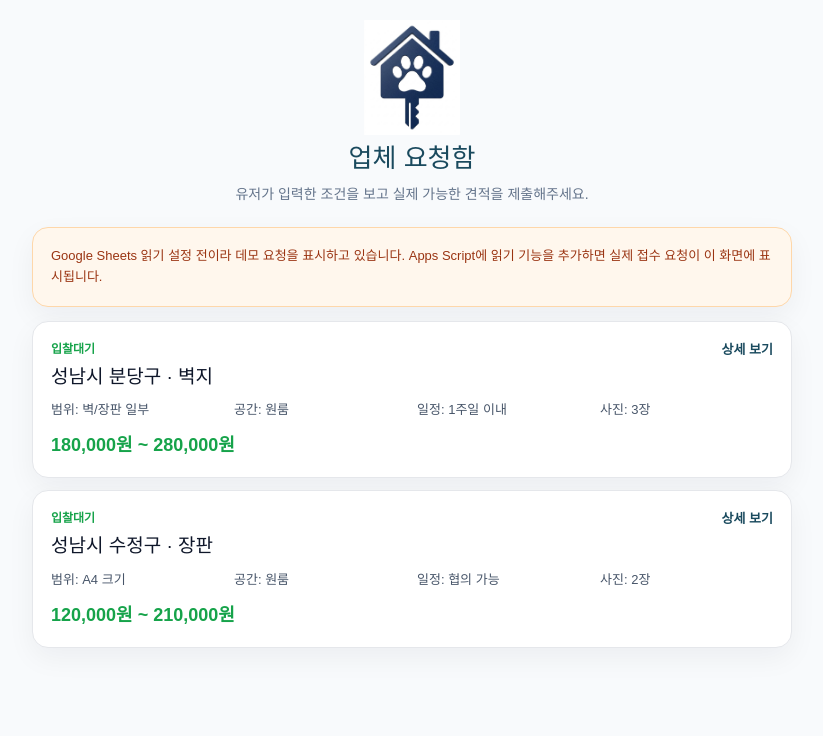
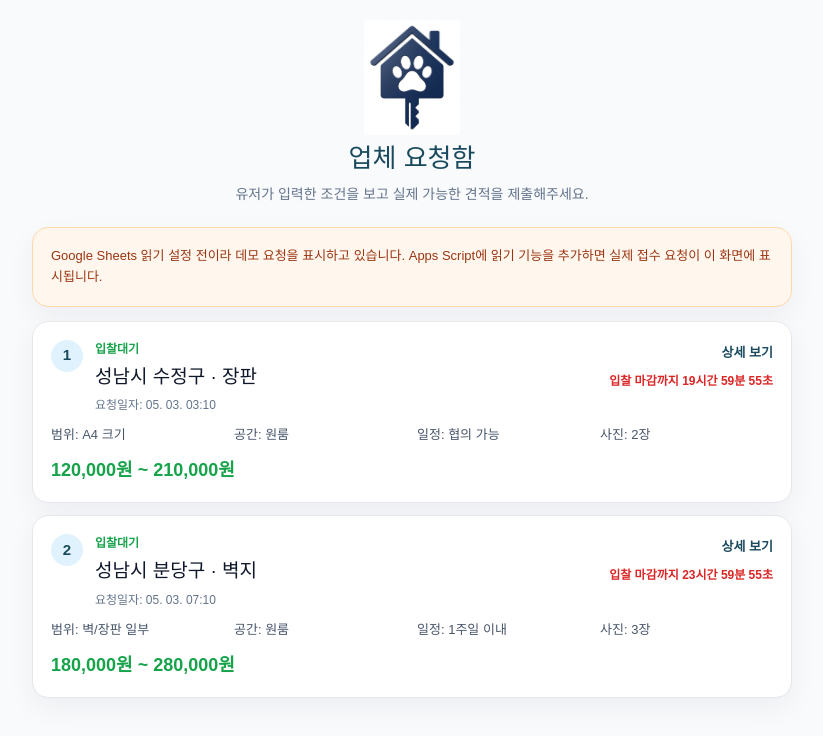
Before and after one commit to petroom-maker/petroom-app, a Next.js app: page /contractor/requests in a window 1280 px wide. Shown: the top 736 px of the page, without its empty margins (228-1051 px from the left). Built offline with nearby package versions, Linux system fonts and the light colour scheme.

Commit message:
Prioritize contractor requests by received time

```diff
--- a/app/contractor/requests/page.tsx
+++ b/app/contractor/requests/page.tsx
@@ -5,11 +5,55 @@ import { useEffect, useState } from 'react';
 import type { RequestRecord } from '@/lib/petroom-data';
 
 const formatWon = (value: number) => `${value.toLocaleString('ko-KR')}원`;
+const bidWindowMs = 1000 * 60 * 60 * 24;
+
+const getCreatedTime = (request: RequestRecord) => {
+  const time = new Date(request.created_at).getTime();
+
+  return Number.isFinite(time) ? time : 0;
+};
+
+const formatRequestDate = (value: string) => {
+  const date = new Date(value);
+
+  if (!Number.isFinite(date.getTime())) {
+    return '요청일시 확인 필요';
+  }
+
+  return new Intl.DateTimeFormat('ko-KR', {
+    month: '2-digit',
+    day: '2-digit',
+    hour: '2-digit',
+    minute: '2-digit',
+    hour12: false,
+  }).format(date);
+};
+
+const formatRemainingTime = (createdAt: string, now: number) => {
+  const createdTime = new Date(createdAt).getTime();
+
+  if (!Number.isFinite(createdTime)) {
+    return '시간 확인 필요';
+  }
+
+  const remainingMs = createdTime + bidWindowMs - now;
+
+  if (remainingMs <= 0) {
+    return '마감';
+  }
+
+  const hours = Math.floor(remainingMs / (1000 * 60 * 60));
+  const minutes = Math.floor((remainingMs % (1000 * 60 * 60)) / (1000 * 60));
+  const seconds = Math.floor((remainingMs % (1000 * 60)) / 1000);
+
+  return `${hours}시간 ${minutes}분 ${seconds.toString().padStart(2, '0')}초`;
+};
 
 export default function ContractorRequestsPage() {
   const [requests, setRequests] = useState<RequestRecord[]>([]);
   const [source, setSource] = useState('');
   const [isLoading, setIsLoading] = useState(true);
+  const [now, setNow] = useState(() => Date.now());
 
   useEffect(() => {
     const loadRequests = async () => {
@@ -27,6 +71,16 @@ export default function ContractorRequestsPage() {
       setIsLoading(false);
     });
   }, []);
+
+  useEffect(() => {
+    const timer = window.setInterval(() => {
+      setNow(Date.now());
+    }, 1000);
+
+    return () => window.clearInterval(timer);
+  }, []);
+
+  const orderedRequests = [...requests].sort((a, b) => getCreatedTime(a) - getCreatedTime(b));
 
   const card = {
     background: '#fff',
@@ -81,7 +135,7 @@ export default function ContractorRequestsPage() {
             </div>
           )}
 
-          {requests.map((request) => (
+          {orderedRequests.map((request, index) => (
             <Link
               key={request.request_id}
               href={`/contractor/requests/${request.request_id}`}
@@ -97,17 +151,51 @@ export default function ContractorRequestsPage() {
                     marginBottom: '12px',
                   }}
                 >
-                  <div>
+                  <div style={{ display: 'flex', gap: '12px', alignItems: 'flex-start' }}>
+                    <strong
+                      style={{
+                        display: 'inline-flex',
+                        alignItems: 'center',
+                        justifyContent: 'center',
+                        width: '32px',
+                        height: '32px',
+                        borderRadius: '999px',
+                        background: '#e0f2fe',
+                        color: '#1a4a5e',
+                        fontSize: '15px',
+                        flex: '0 0 auto',
+                      }}
+                    >
+                      {index + 1}
+                    </strong>
+                    <div>
                     <p style={{ margin: '0 0 6px', color: '#16a34a', fontSize: '12px', fontWeight: 800 }}>
                       {request.status || '입찰대기'}
                     </p>
                     <h2 style={{ margin: 0, color: '#0f172a', fontSize: '19px', lineHeight: 1.35 }}>
                       {request.region} · {request.damage_type}
                     </h2>
+                    <p style={{ margin: '7px 0 0', color: '#64748b', fontSize: '12px', lineHeight: 1.5 }}>
+                      요청일자: {formatRequestDate(request.created_at)}
+                    </p>
+                    </div>
                   </div>
-                  <strong style={{ color: '#1a4a5e', fontSize: '13px', whiteSpace: 'nowrap' }}>
-                    상세 보기
-                  </strong>
+                  <div style={{ textAlign: 'right' }}>
+                    <strong style={{ color: '#1a4a5e', fontSize: '13px', whiteSpace: 'nowrap' }}>
+                      상세 보기
+                    </strong>
+                    <p
+                      style={{
+                        margin: '8px 0 0',
+                        color: '#dc2626',
+                        fontSize: '12px',
+                        fontWeight: 900,
+                        whiteSpace: 'nowrap',
+                      }}
+                    >
+                      입찰 마감까지 {formatRemainingTime(request.created_at, now)}
+                    </p>
+                  </div>
                 </div>
 
                 <div
```
